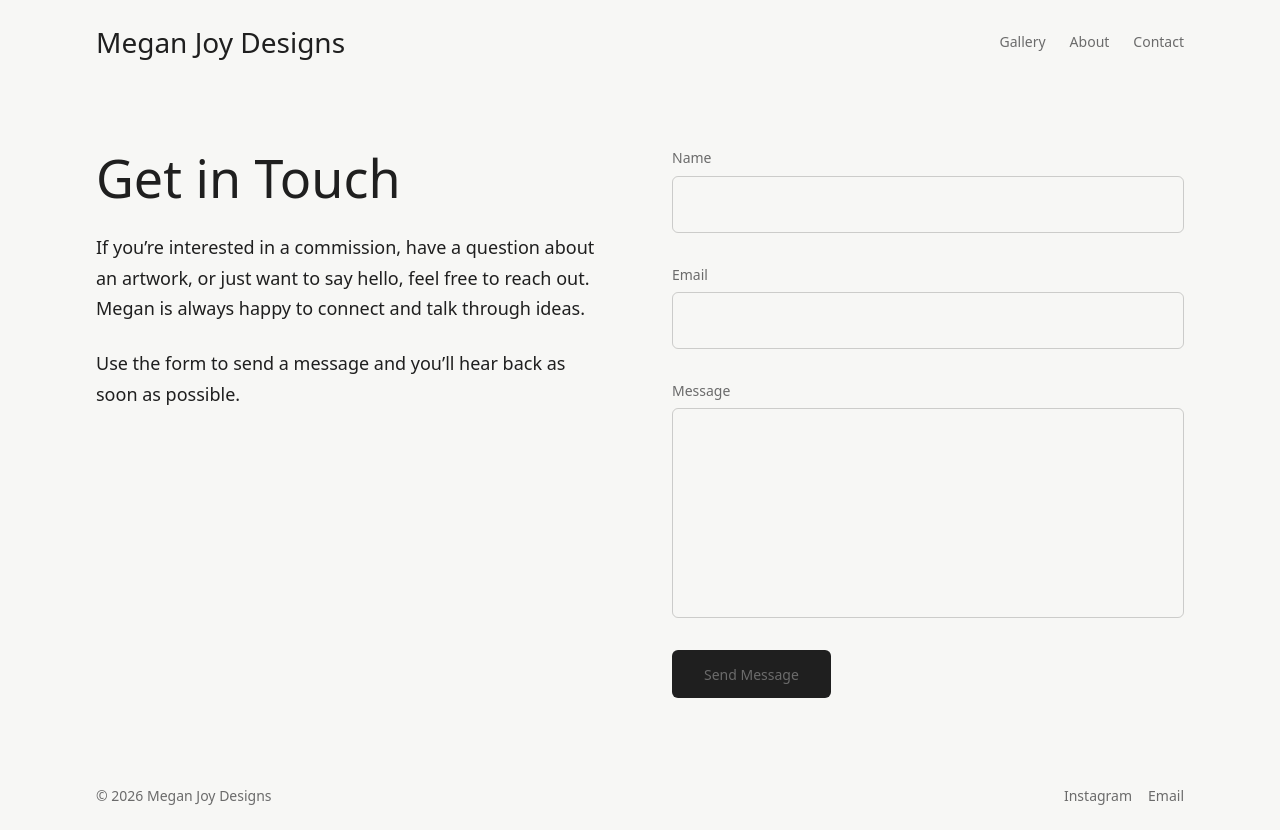
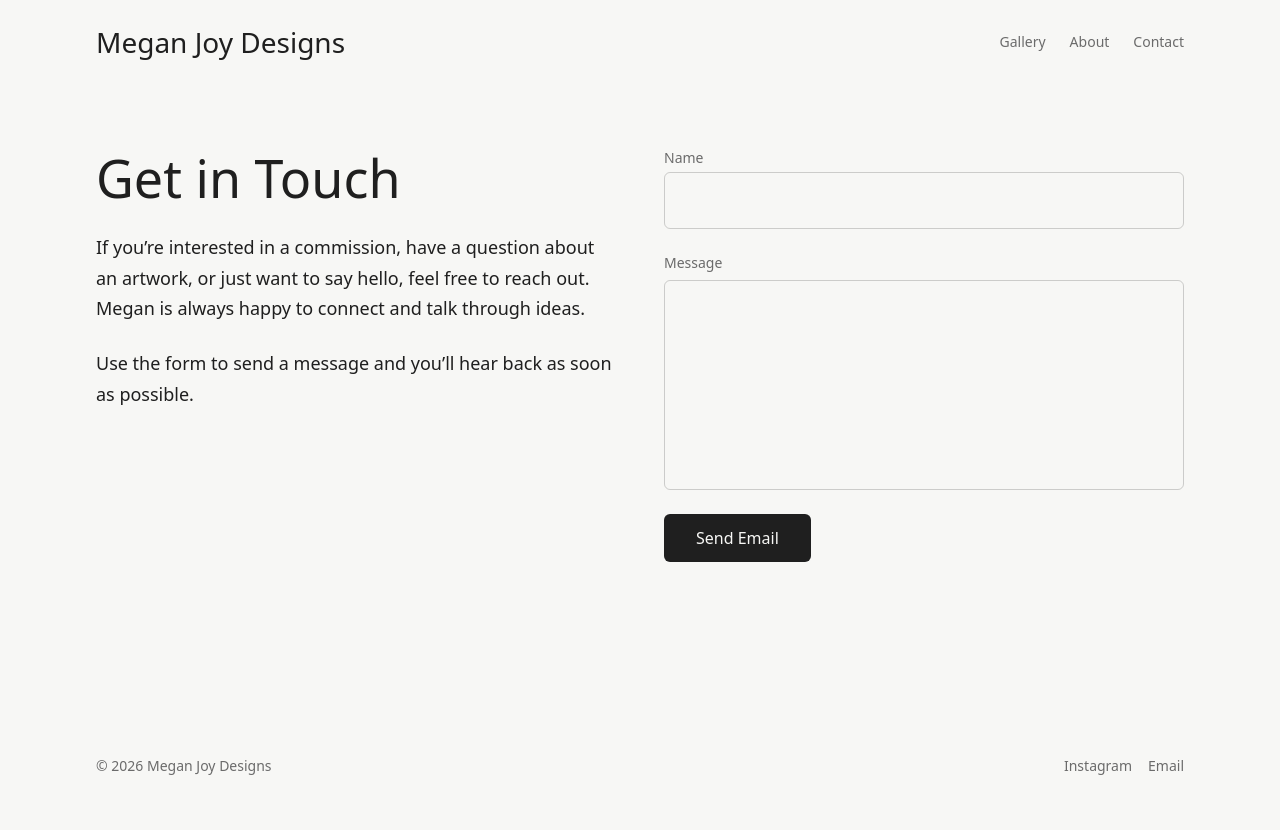
Before and after one commit to casonbrinson-2021/portfolio-showcase-website, a Next.js app: page /contact in a window 1280 px wide. After the commit the page ends 800 px from the top, so only its background shows below. Built offline with nearby package versions, Linux system fonts and the light colour scheme.

Commit message:
working contact page

```diff
--- a/app/contact/page.tsx
+++ b/app/contact/page.tsx
@@ -1,68 +1,86 @@
 "use client";
+
+import InstagramIcon from "@/components/InstagramIcon";
 
 export default function ContactPage() {
     return (
+        <>
+            {/* Socials section */}
+            {/* <section className="w-full max-w-[1920px] mx-auto py-16 px-12 xl:px-24">
+                <div className="w-full flex justify-center items-center">
+                    <InstagramIcon className="w-8 h-8 text-foreground hover:opacity-80 transition-opacity cursor-pointer" />
+                </div>
+            </section> */}
+
             <section className="w-full max-w-[1920px] mx-auto py-16 px-12 xl:px-24">
-            <div className="grid grid-cols-1 md:grid-cols-2 gap-16 items-start">
+                <div className="grid grid-cols-1 md:grid-cols-2 gap-12 items-start">
                     {/* Intro Text */}
                     <div className="flex flex-col gap-6">
                         <h1 className="text-heading">Get in Touch</h1>
 
                         <p className="text-paragraph">
-                        If you’re interested in a commission, have a question
-                        about an artwork, or just want to say hello, feel free
-                        to reach out. Megan is always happy to connect and talk
-                        through ideas.
+                            If you’re interested in a commission, have a
+                            question about an artwork, or just want to say
+                            hello, feel free to reach out. Megan is always happy
+                            to connect and talk through ideas.
                         </p>
 
                         <p className="text-paragraph">
-                        Use the form to send a message and you’ll hear back as
-                        soon as possible.
+                            Use the form to send a message and you’ll hear back
+                            as soon as possible.
                         </p>
                     </div>
 
                     {/* Contact Form */}
                     <form
-                    className="w-full max-w-[560px] flex flex-col gap-8"
-                    onSubmit={(e) => e.preventDefault()}
+                        className="w-full flex flex-col gap-6"
+                        onSubmit={(e) => {
+                            e.preventDefault();
+                            const name = (
+                                e.currentTarget.elements.namedItem(
+                                    "name",
+                                ) as HTMLInputElement
+                            ).value;
+                            const message = (
+                                e.currentTarget.elements.namedItem(
+                                    "message",
+                                ) as HTMLTextAreaElement
+                            ).value;
+                            const mailtoLink = `mailto:megan@example.com?subject=Website Inquiry from ${encodeURIComponent(name)}&body=${encodeURIComponent(message)}`;
+                            window.location.href = mailtoLink;
+                        }}
                     >
-                    <div className="flex flex-col gap-2">
+                        <div className="flex flex-col gap-1">
                             <label className="text-caption">Name</label>
                             <input
+                                name="name"
                                 type="text"
                                 required
-                            className="w-full text-paragraph border border-foreground/20 bg-transparent px-4 py-3 rounded-md focus:outline-none focus:border-foreground transition-colors"
-                        />
-                    </div>
-
-                    <div className="flex flex-col gap-2">
-                        <label className="text-caption">Email</label>
-                        <input
-                            type="email"
-                            required
-                            className="w-full text-paragraph border border-foreground/20 bg-transparent px-4 py-3 rounded-md focus:outline-none focus:border-foreground transition-colors"
+                                className="w-full text-paragraph border border-foreground/20 px-4 py-3 rounded-md focus:outline-none focus:border-foreground transition-colors"
                             />
                         </div>
 
                         <div className="flex flex-col gap-2">
                             <label className="text-caption">Message</label>
                             <textarea
+                                name="message"
                                 rows={6}
                                 required
-                            className="w-full text-paragraph border border-foreground/20 bg-transparent px-4 py-3 rounded-md resize-none focus:outline-none focus:border-foreground transition-colors"
+                                className="w-full text-paragraph border border-foreground/20 px-4 py-3 rounded-md resize-none focus:outline-none focus:border-foreground transition-colors"
                             />
                         </div>
 
                         <button
                             type="submit"
-                        className="self-start px-8 py-3 bg-foreground text-background rounded-md hover:opacity-80 transition-opacity"
+                            className="self-start px-8 py-3 bg-foreground rounded-md hover:opacity-80 transition-opacity cursor-pointer"
                         >
-                        <span className="text-caption text-background">
-                            Send Message
+                            <span className="text-parapgraph text-background">
+                                Send Email
                             </span>
                         </button>
                     </form>
                 </div>
             </section>
+        </>
     );
 }
--- a/app/page.tsx
+++ b/app/page.tsx
@@ -199,7 +199,7 @@ export default function HomePage() {
                     </p>
                     <Link
                         href="/contact"
-                        className="px-6 py-3 bg-foreground text-background hover:opacity-80 transition-opacity rounded-md cursor-pointer"
+                        className="px-6 py-3 bg-foreground text-paragraph text-background hover:opacity-80 transition-opacity rounded-md cursor-pointer"
                     >
                         Contact Megan
                     </Link>
```
Also changed, not shown: components/InstagramIcon.tsx (added, +17 -0 lines). Lines whose indentation alone changed are shown as unchanged.
